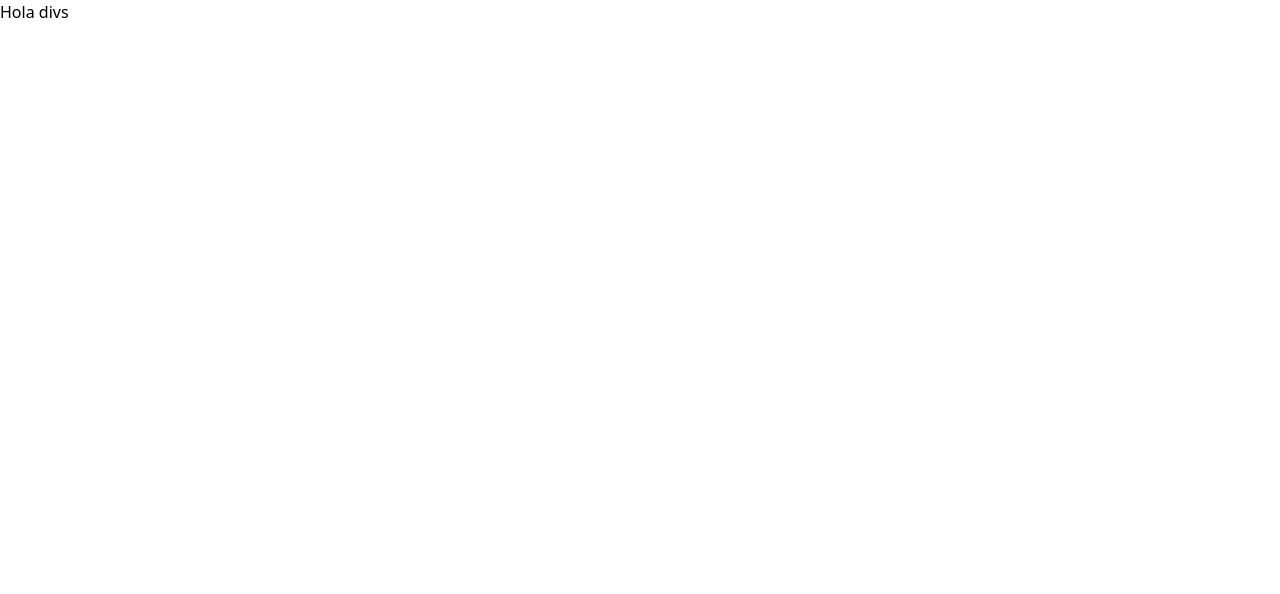
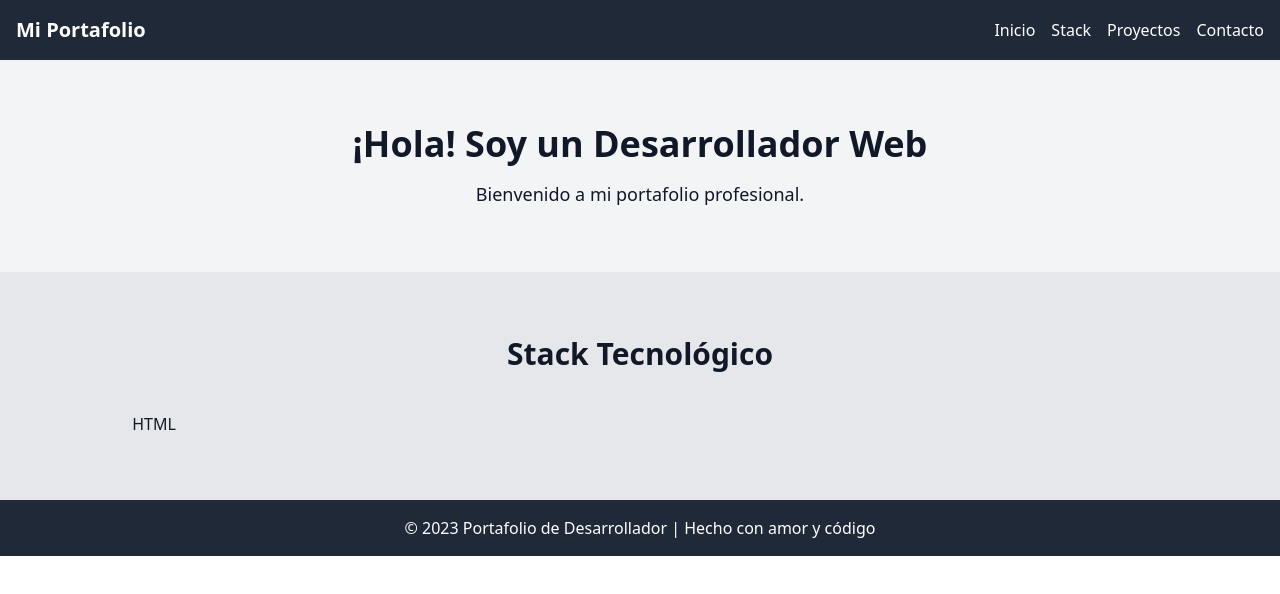
Before and after one commit to johnydeev/castro-jonathan-portfolio, a Next.js app: page / in a window 1280 px wide. Shown: the top 594 px of the page. Built offline with nearby package versions, Linux system fonts and the light colour scheme.

Commit message:
add changes

```diff
--- a/src/app/page.js
+++ b/src/app/page.js
@@ -1,7 +1,54 @@
-export default function Home() {
+import React from 'react';
+import Image from 'next/image';
+
+const Home = () => {
   return (
-    <>
-      <div>Hola divs</div>
-    </>
-  )
-}
+    <div className="bg-gray-100 text-gray-900 font-sans">
+
+      <nav className="bg-gray-800 text-white p-4">
+        <div className="container mx-auto flex justify-between items-center">
+          <span className="text-xl font-bold">Mi Portafolio</span>
+          <ul className="flex space-x-4">
+            <li><a href="#inicio" className="hover:text-gray-300">Inicio</a></li>
+            <li><a href="#stack" className="hover:text-gray-300">Stack</a></li>
+            <li><a href="#proyectos" className="hover:text-gray-300">Proyectos</a></li>
+            <li><a href="#contacto" className="hover:text-gray-300">Contacto</a></li>
+          </ul>
+        </div>
+      </nav>
+
+      <section id="inicio" className="py-16">
+        <div className="container mx-auto text-center">
+          <h1 className="text-4xl font-bold mb-4">¡Hola! Soy un Desarrollador Web</h1>
+          <p className="text-lg">Bienvenido a mi portafolio profesional.</p>
+        </div>
+      </section>
+
+      <section id="stack" className="py-16 bg-gray-200">
+        <div className="container mx-auto">
+          <h2 className="text-3xl font-bold mb-8 text-center">Stack Tecnológico</h2>
+          <div className="grid grid-cols-2 gap-4 md:grid-cols-4">
+            <div className="flex flex-col items-center">
+              {/* <Image src="ruta_de_la_imagen_html.png" alt="HTML" className="h-16" /> */}
+              <span className="mt-2">HTML</span>
+            </div>
+
+            {/* Agrega más elementos del stack con sus imágenes */}
+            {/* Ejemplo para CSS */}
+            {/* <div className="flex flex-col items-center">
+              <img src="ruta_de_la_imagen_css.png" alt="CSS" className="h-16" />
+              <span className="mt-2">CSS</span>
+            </div> */}
+          </div>
+        </div>
+      </section>
+
+      <footer className="bg-gray-800 text-white text-center py-4">
+        <p>© 2023 Portafolio de Desarrollador | Hecho con amor y código</p>
+      </footer>
+
+    </div>
+  );
+};
+
+export default Home;
```
